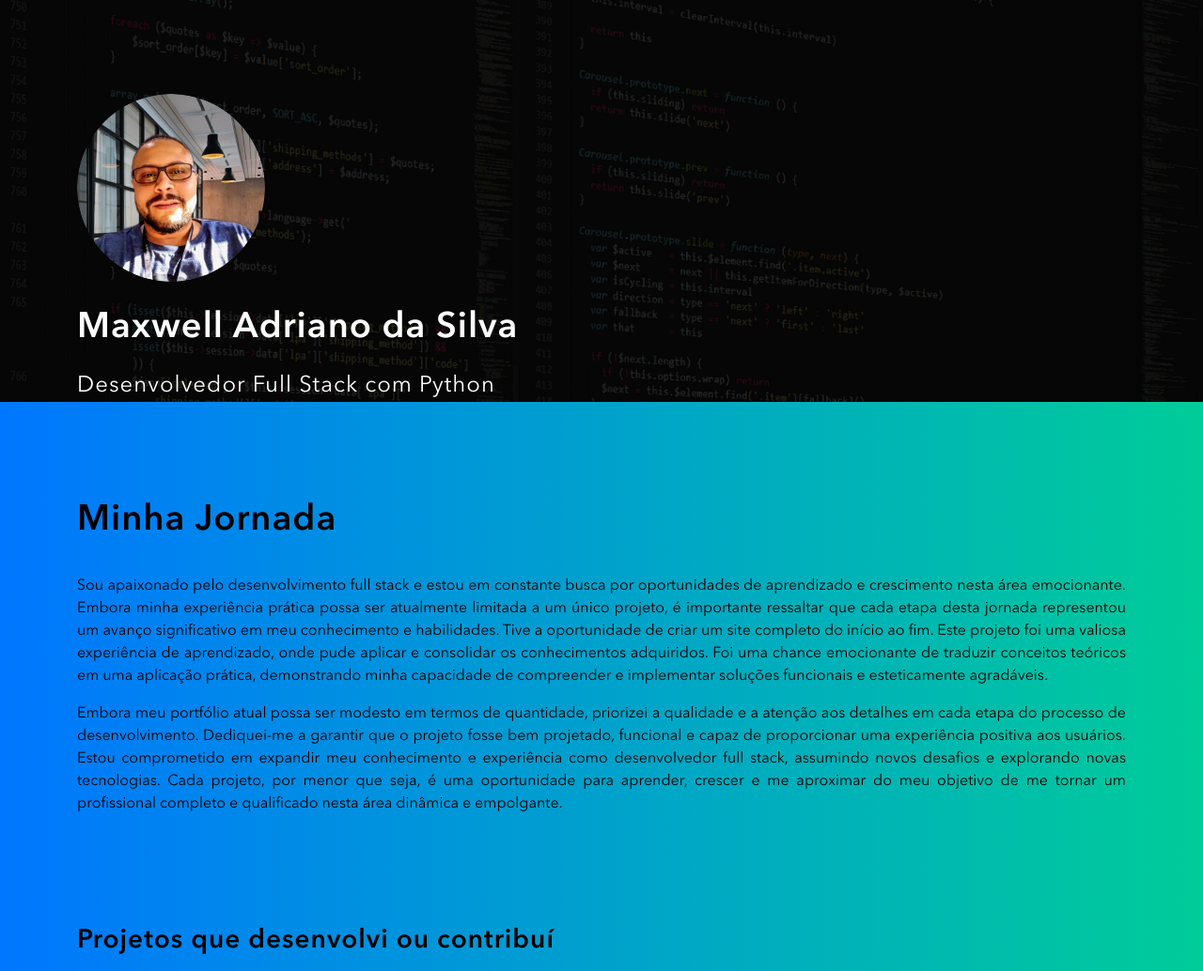
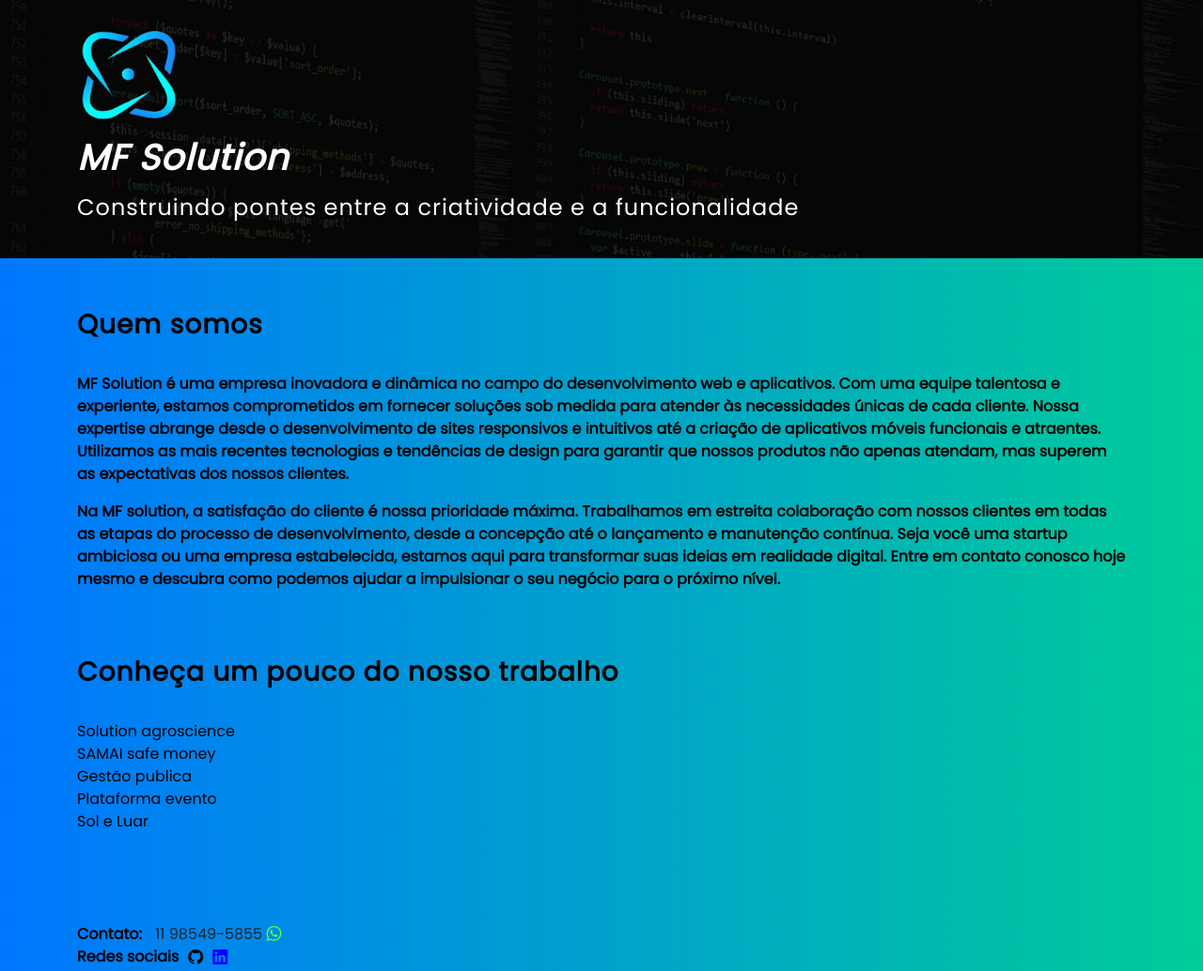
Before and after one commit to mxwlladriano/portfolio, a website: page index.html in a window 1280 px wide. Shown: the top 1034 px of the page at 94% size. Drawn offline with nearby package versions, Linux system fonts and the light colour scheme; files whose address does not match are found by name.

Commit message:
Atualização portifolio MF solution

```diff
--- a/index.html
+++ b/index.html
@@ -6,40 +6,48 @@
     <link rel="stylesheet" href="./dist/css/main.css">
     <link rel="stylesheet" href="https://cdn.jsdelivr.net/npm/bootstrap@5.3.0/dist/css/bootstrap.min.css">
     <link rel="stylesheet" href="https://cdn.jsdelivr.net/npm/bootstrap-icons@1.10.5/font/bootstrap-icons.css">
+    <link rel="preconnect" href="https://fonts.googleapis.com">
+    <link rel="preconnect" href="https://fonts.gstatic.com" crossorigin>
+    <link href="https://fonts.googleapis.com/css2?family=Poppins&family=Roboto:ital,wght@0,100;0,300;0,400;0,500;0,700;0,900;1,100;1,300;1,400;1,500;1,700;1,900&display=swap" rel="stylesheet">
 </head>
 <body class="body">
     <header>
-        <div class="container">
-            <img class="image-perfil" src="./dist/images/header/foto_perfil.jpeg" alt="">
+        <div class="container align">
+            <img class="image-perfil" src="./dist/images/header/logo_icon_sem_fundo.png" alt="">
 
         <p class="nome">
-            Maxwell Adriano da Silva
+            MF Solution
         </p>
         <p class="ocupacao">
-            Desenvolvedor Full Stack com Python
+            Construindo pontes entre a criatividade e a funcionalidade <br><br>
         </p>
         </div>
     </header>
     <section class="sobre">
         <div class="container">
             <h1 class="titulo-primary">
-                Minha Jornada
+                Quem somos
             </h1>
             <p class="text">
-                Sou apaixonado pelo desenvolvimento full stack e estou em constante busca por oportunidades de aprendizado e crescimento nesta área emocionante. Embora minha experiência prática possa ser atualmente limitada a um único projeto, é importante ressaltar que cada etapa desta jornada representou um avanço significativo em meu conhecimento e habilidades.
-Tive a oportunidade de criar um site completo do início ao fim. Este projeto foi uma valiosa experiência de aprendizado, onde pude aplicar e consolidar os conhecimentos adquiridos. Foi uma chance emocionante de traduzir conceitos teóricos em uma aplicação prática, demonstrando minha capacidade de compreender e implementar soluções funcionais e esteticamente agradáveis.
+                MF Solution é uma empresa inovadora e dinâmica no campo do desenvolvimento web e aplicativos. Com uma equipe talentosa e experiente, estamos comprometidos em fornecer soluções sob medida para atender às necessidades únicas de cada cliente.
+                Nossa expertise abrange desde o desenvolvimento de sites responsivos e intuitivos até a criação de aplicativos móveis funcionais e atraentes. Utilizamos as mais recentes tecnologias e tendências de design para garantir que nossos produtos não apenas atendam, mas superem as expectativas dos nossos clientes.
             </p>
             <p class="text">
-                Embora meu portfólio atual possa ser modesto em termos de quantidade, priorizei a qualidade e a atenção aos detalhes em cada etapa do processo de desenvolvimento. Dediquei-me a garantir que o projeto fosse bem projetado, funcional e capaz de proporcionar uma experiência positiva aos usuários. Estou comprometido em expandir meu conhecimento e experiência como desenvolvedor full stack, assumindo novos desafios e explorando novas tecnologias. Cada projeto, por menor que seja, é uma oportunidade para aprender, crescer e me aproximar do meu objetivo de me tornar um profissional completo e qualificado nesta área dinâmica e empolgante.
+                Na MF solution, a satisfação do cliente é nossa prioridade máxima. Trabalhamos em estreita colaboração com nossos clientes em todas as etapas do processo de desenvolvimento, desde a concepção até o lançamento e manutenção contínua.
+                Seja você uma startup ambiciosa ou uma empresa estabelecida, estamos aqui para transformar suas ideias em realidade digital. Entre em contato conosco hoje mesmo e descubra como podemos ajudar a impulsionar o seu negócio para o próximo nível.
             </p>
         </div>
     </section>
     <section class="projetos">
         <div class="container">
             <h1 class="titulo-segundary">
-                Projetos que desenvolvi ou contribuí
+                Conheça um pouco do nosso trabalho
             </h1>
-            <a href="https://www.soleluar.com.br/">Sol e Luar</a>
+            <a class="teste" href="https://solutionagroscience.com/">Solution agroscience</a><br>
+            <a class="teste" href="https://safemoneyai.com/vendas/">SAMAI safe money</a><br>
+            <a class="teste" href="https://oiapoque.mcgestaopublica.com/login/">Gestão publica</a><br>
+            <a class="teste" href="https://sites.uft.edu.br/plataformaevento/">Plataforma evento</a><br>
+            <a class="teste" href="https://www.soleluar.com.br/">Sol e Luar</a>
         </div>
     </section>
     <footer class="footer">
--- a/src/styles/_footer.scss
+++ b/src/styles/_footer.scss
@@ -1,5 +1,6 @@
 .footer{
     padding-bottom: 20px;
+    font-family: "Poppins", sans-serif;
 
     .container{
 
--- a/src/styles/_header.scss
+++ b/src/styles/_header.scss
@@ -3,26 +3,26 @@ header{
     background-repeat: no-repeat;
     background-size: cover;
     position: relative;
-
+    font-family: "Poppins", sans-serif;
 
 
     .container{
         position: relative;
 
         .image-perfil{
-            border-radius: 50%;
-            width: 200px;
-            height: 200px;
-            margin-top: 100px;
+            width: 110px;
+            height: 100px;
+            margin-top: 30px;
         }
 
         .nome{
             margin-top: 19px;
-            line-height: 150%;
+            line-height: 100%;
             letter-spacing: 1px;
             color: #fff;
             font-weight: bolder;
             font-size: 38px;
+            font-style: italic;
         }
 
         .ocupacao{
@@ -46,3 +46,10 @@ header{
 
     }
 }
+
+@media (max-width: 768px){
+
+    .align{
+        text-align: center;
+    }
+}
--- a/src/styles/_projetos.scss
+++ b/src/styles/_projetos.scss
@@ -1,6 +1,7 @@
 .projetos{
-    margin-top: 96px;
+    margin-top: 50px;
     margin-bottom: 96px;
+    font-family: "Poppins", sans-serif;
 
 
     .container{
@@ -19,5 +20,18 @@
             text-decoration: none;
             color: #000;
         }
+        a:hover{
+            color: #fff;
+        }
     }
 }
+
+@media(max-width: 768px) {
+    .titulo-segundary{
+    text-align: center;
+    }
+
+    .teste{
+        text-align: block;
+    }
+}
--- a/src/styles/_sobre.scss
+++ b/src/styles/_sobre.scss
@@ -1,23 +1,24 @@
 .sobre{
-    margin-top: 96px;
+    margin-top: 50px;
+    font-family: "Poppins", sans-serif;
 
     .container{
         text-align: left;
 
         .titulo-primary{
             font-weight: bold;
-            font-size: 38px;
+            font-size: 28px;
             line-height: 150%;
             letter-spacing: 1px;
-            color: #000000;
+            color: #000;
             margin-bottom: 30px;
         }
 
         .text{
         font-size: 16px;
+        font-weight: bold;
         line-height: 150%;
-        color: #000000;
-        text-align: justify;
+        color: #000;
         }
     }
 
@@ -28,16 +29,8 @@
     }
 }
 
-@media only screen and (max-width: 768px) {
+@media(max-width: 768px) {
     .titulo-primary{
     text-align: center;
     }
-
-    .container{
-
-        .text{
-            hyphens: auto;
-        }
-    }
-
 }
--- a/src/styles/main.scss
+++ b/src/styles/main.scss
@@ -3,18 +3,6 @@
 @use 'sobre';
 @use 'projetos';
 @use 'footer';
-
-@font-face {
-    font-family: Avenir;
-    src: url(../assets/fonts/Avenir-Regular.woff2);
-    font-weight: 400
-}
-
-@font-face {
-    font-family: Avenir;
-    src: url(../assets/fonts/Avenir-Bold.woff2);
-    font-weight: 700
-}
 
 * {
     margin: 0;
@@ -25,6 +13,4 @@
 
 .body {
     background-image: linear-gradient(to right, #0077FF,  #00CC99);
-    font-family: Avenir,sans-serif
-
 }
```
Also changed, not shown: dist/css/main.css, src/images/header/logo_icon_sem_fundo.png (added).
